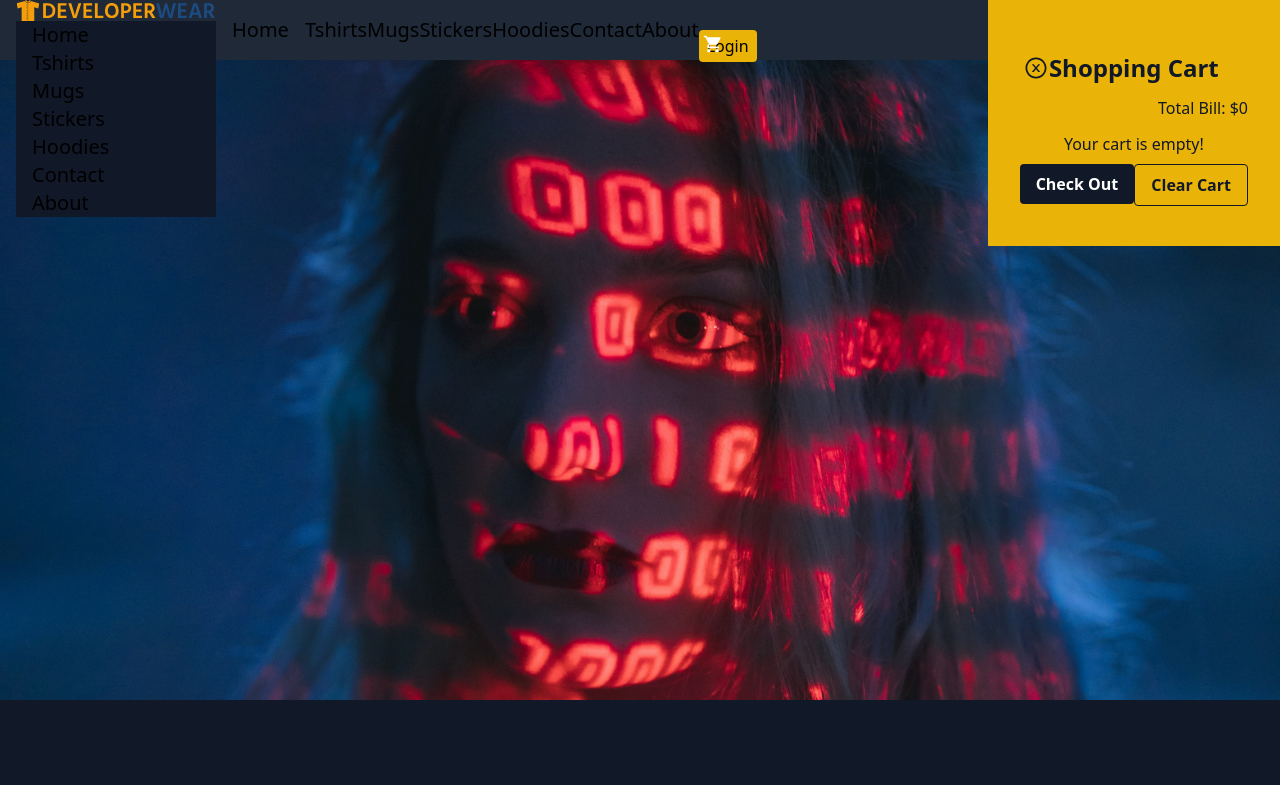
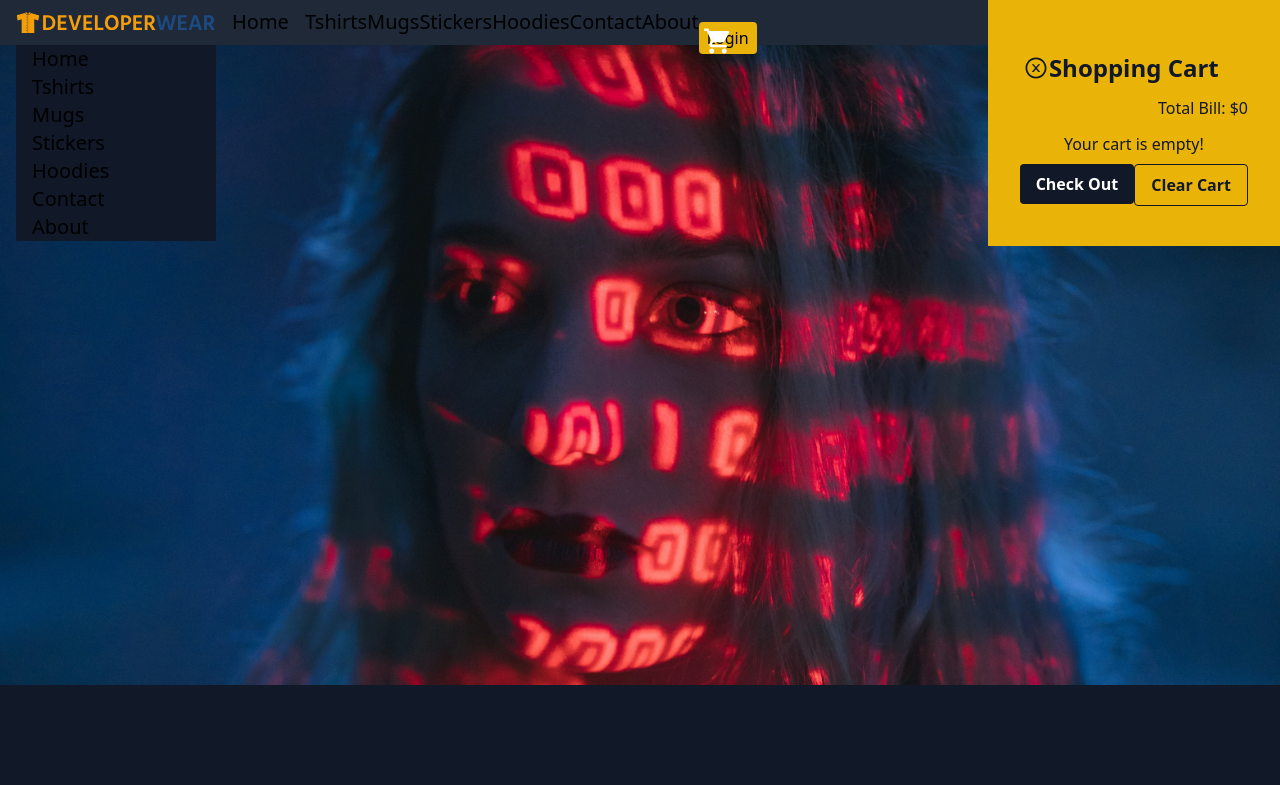
Before and after one commit to zohaibasghar/developerswear, a Next.js app: page / in a window 1280 px wide. Shown: the top 785 px of the page. Built offline with nearby package versions, Linux system fonts and the light colour scheme.

Commit message:
fixes some bugs

```diff
--- a/Components/Navbar.js
+++ b/Components/Navbar.js
@@ -29,7 +29,7 @@ function MobileNav({ open, setOpen }) {
         open ? "-translate-x-0" : "-translate-x-full"
       } transition-transform duration-300 ease-in-out filter drop-shadow-md `}
     >
-      <div className="flex items-center justify-center filter drop-shadow-md bg-gray-800 h-20">
+      <div className="flex items-center justify-center filter drop-shadow-md py-3 bg-gray-800 ">
         {/*logo container*/}
         <Link className="text-xl font-semibold" href="/">
           <Image src={logo} width={200} height={100} alt="Developer's Wear" />
@@ -138,10 +138,10 @@ export default function Navbar({
 
   const [open, setOpen] = useState(false);
   return (
-    <nav className="flex filter drop-shadow-md bg-gray-800 px-4 py-4 h-20 items-center">
+    <nav className="flex filter drop-shadow-md bg-gray-800 px-4 py-1  items-center">
       <MobileNav open={open} setOpen={setOpen} />
       <div className="w-3/12 flex items-center">
-        <Link className="text-2xl font-semibold" href="/">
+        <Link className="text-2xl font-semibold py-2" href="/">
           <Image src={logo} width={200} height={100} alt="Developer's Wear" />
         </Link>
       </div>
@@ -191,7 +191,7 @@ export default function Navbar({
       </div>
       <div className="w-9/12 flex justify-end items-center">
         <div
-          className="z-5 cursor-pointer flex relative w-8 h-8 flex-col justify-between items-center md:hidden"
+          className="z-5 cursor-pointer flex relative w-8 h-7 flex-col justify-between items-center md:hidden"
           onClick={() => {
             setOpen(!open);
           }}
@@ -218,8 +218,7 @@ export default function Navbar({
           {user.value && (
             <Link
               href={""}
-              // onClick={logout}
-              className="absolute md:right-16 sm:right-28 md:text-3xl sm:text-5xl sm:top-3 md:top-5 mr-3 m-1 cursor-pointer rounded hover:bg-yellow-500 hover:text-blue-900 p-1"
+              className="absolute md:right-16 sm:right-28 text-3xl sm:top-0 md:top-3 mr-3 m-1 cursor-pointer rounded hover:bg-yellow-500 hover:text-blue-900 p-1"
               onMouseEnter={() => {
                 setDropDown(true);
               }}
@@ -233,7 +232,7 @@ export default function Navbar({
           {!user.value && (
             <Link
               href={"/login"}
-              className="absolute text-md md:right-16 sm:right-36  hover:text-blue-700   hover:bg-yellow-700 px-2 py-1 rounded bg-yellow-500 top-7"
+              className="absolute text-md md:right-16 sm:right-36  hover:text-blue-700   hover:bg-yellow-700 px-2 py-1 rounded bg-yellow-500 sm:top-1 md:top-5"
             >
               Login
             </Link>
@@ -241,7 +240,7 @@ export default function Navbar({
 
           {dropDown === true && user.value && (
             <ul
-              className="absolute sm:right-28 md:right-20 top-9 py-2 px-2 bg-yellow-500 rounded w-32"
+              className="absolute sm:right-28 md:right-20 md:top-8 sm:top-5 py-2 px-2 bg-yellow-500 rounded w-32"
               onMouseEnter={() => {
                 setDropDown(true);
               }}
@@ -276,12 +275,12 @@ export default function Navbar({
           <Link
             href={"#"}
             onClick={openCart}
-            className="absolute md:right-0 sm:right-12 flex md:top-5 sm:top-1 mr-5  hover:bg-yellow-500 rounded"
+            className="absolute md:right-0 sm:right-12 flex md:top-4 sm:-top-3 mr-5  hover:bg-yellow-500 rounded"
           >
-            <div className="block mt-4 lg:inline-block hover:text-gray-700 lg:mt-0 align-middle text-white text-xl p-1 pt-2">
-              <MdShoppingCart className="sm:text-4xl md:text-3xl " />
+            <div className="block mt-4 lg:inline-block hover:text-gray-700 lg:mt-0 align-middle text-white text-xl p-1">
+              <MdShoppingCart className="text-3xl " />
               {Object.keys(cart).length > 0 && (
-                <span className="absolute right-0 sm:top-3 md:top-0 rounded-full bg-red-600 w-4 h-4 top right p-0 m-0 text-white font-mono text-sm  leading-tight text-center">
+                <span className="absolute right-0 rounded-full bg-red-600 w-4 h-4 top right p-0 m-0 text-white font-mono text-sm  leading-tight text-center">
                   {Object.keys(cart).length}
                 </span>
               )}
--- a/middleware/db.js
+++ b/middleware/db.js
@@ -6,8 +6,8 @@ const connectDB = (handler) => async (req, res) => {
     return handler(req, res);
   }
   await mongoose.connect(
-    // "mongodb+srv://zohaib:dVqrzGs1eC5YVCTl@cluster0.ozggqrs.mongodb.net/test"
-    "mongodb://localhost:27017"
+    "mongodb+srv://zohaib:dVqrzGs1eC5YVCTl@cluster0.ozggqrs.mongodb.net/test"
+    // "mongodb://localhost:27017"
   );
   mongoose.set("strictQuery", true);
   console.log("Mongo Connected");
--- a/pages/order.js
+++ b/pages/order.js
@@ -46,7 +46,7 @@ function OrderPage({ order, orderProduct }) {
                   <div key={item} className="flex pb-2 mb-5">
                     <span className="text-white">
                       {item}
-                      {` (${products[item].size})`}
+                      {` (${products[item].size}/${products[item].color})`}
                     </span>
                     <span className="m-auto text-white">
                       {products[item].qty}
--- a/pincodes.json
+++ /dev/null
@@ -1,7 +0,0 @@
-{
-  "123456": ["Lahore", "Punjab"],
-  "121212": ["Faisalabad", "Punjab"],
-  "343434": ["Peshawar", "KPK"],
-  "565656": ["Karachi", "Sindh"],
-  "112233": ["Haiderabad", "Sindh"]
-}
```
